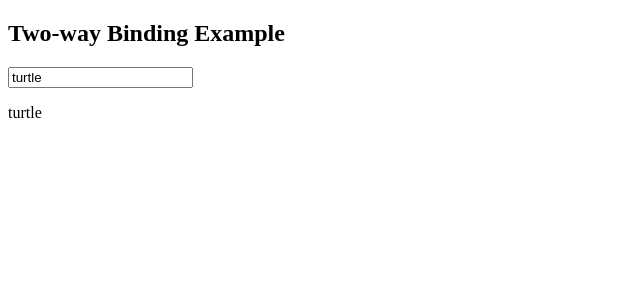
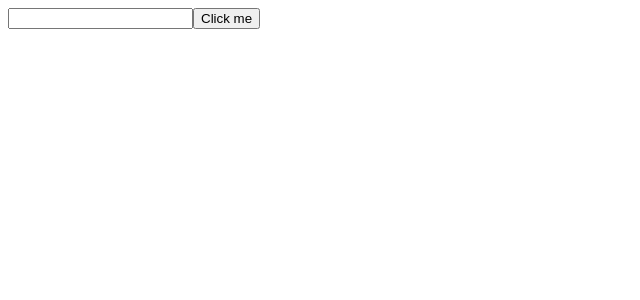
Before and after one commit to yusufalperendumlu/Angular-Tutorial-For-Beginners, an Angular app: page / in a window 1280 px wide. Shown: the top 300 px of the page, without its empty margins (0-640 px from the left). Built offline with nearby package versions, Linux system fonts and the light colour scheme.

Commit message:
template reference variable

```diff
--- a/src/app/app.component.html
+++ b/src/app/app.component.html
@@ -5,6 +5,9 @@
 <!-- <h1 [innerHTML]="title"></h1>
 <img [src]="imgSrc" alt="basket"> -->
 
-<h2>Two-way Binding Example</h2>
+<!-- <h2>Two-way Binding Example</h2>
 <input [(ngModel)]="favoriteAnimal">
-<p> {{ favoriteAnimal }} </p>
+<p> {{ favoriteAnimal }} </p> -->
+
+<input type="text" #pokemonName />
+<button (click)="handleClick(pokemonName.value)">Click me</button>
--- a/src/app/app.component.ts
+++ b/src/app/app.component.ts
@@ -19,9 +19,22 @@ export class AppComponent {
   // title: string = "Basket of baby beavers";
   // imgSrc: string = "https://www.google.com/url?sa=i&url=https%3A%2F%2Fwww.nba.com%2F&psig=AOvVaw0p5ihR89gNrafpK1MBJ3El&ust=1690609814721000&source=images&cd=vfe&opi=89978449&ved=0CBIQjRxqFwoTCPD2073asIADFQAAAAAdAAAAABAE"
 
-  favoriteAnimal: string = "turtle";
+  // favoriteAnimal: string = "turtle";
+
+  pokemonName: string = "";
+  isEmpty: any = "";
 
   constructor() {
     console.log("Constructor called");
   }
+
+  handleClick(value: any){
+    if (value.trim() === this.isEmpty) {
+         return console.log("Empty");
+    }
+
+    console.log(value.trim());
+
+
+  }
 }
```
